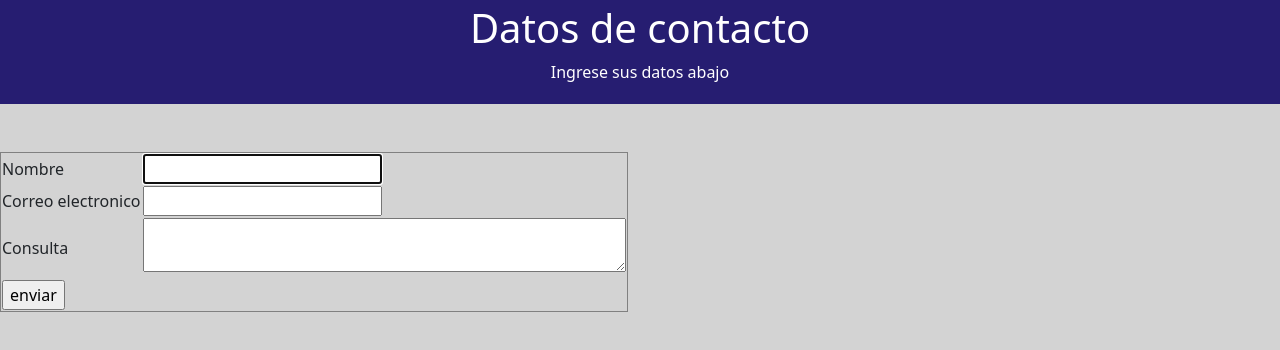
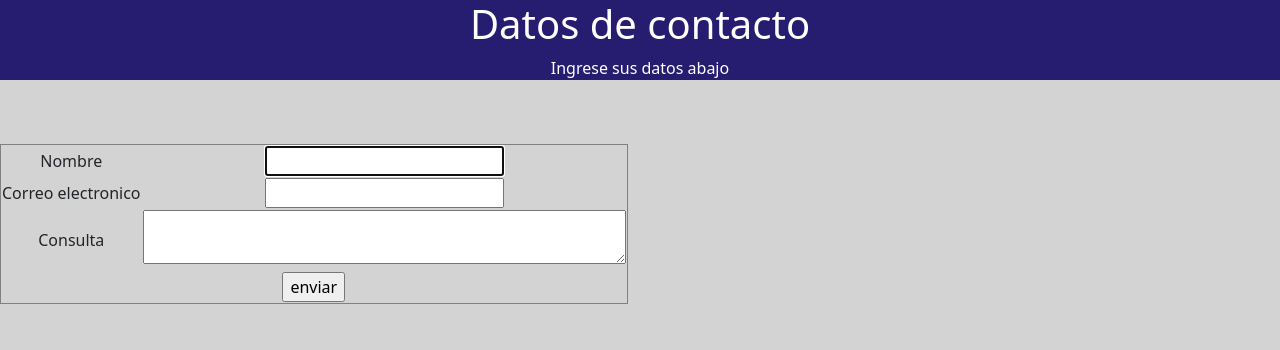
Before and after one commit to BadRegal/Rugby-en-Chile, a plain HTML site: page datos de contacto.html in a window 1280 px wide. Drawn offline with Linux system fonts and the light colour scheme.

Commit message:
Update datos de contacto.html

```diff
--- a/datos de contacto.html
+++ b/datos de contacto.html
@@ -8,6 +8,7 @@
 	<script type="text/javascript" src="./bootstrap/js/bootstrap.bundle.min.js"></script>
 	<style type="text/css">
 		table{
+			text-align: center;
 			margin: o auto;
 		}
 	</style>
@@ -17,7 +18,7 @@
 <body style="background-color: lightgrey;">
 
 
-	<header class="p-1 bg-  text-white text-center " style="background-color: #261D71">
+	<header class="text-white text-center " style="background-color: #261D71">
 		<h1>Datos de contacto</h1>
 			<p>Ingrese sus datos abajo</p>
 
```
